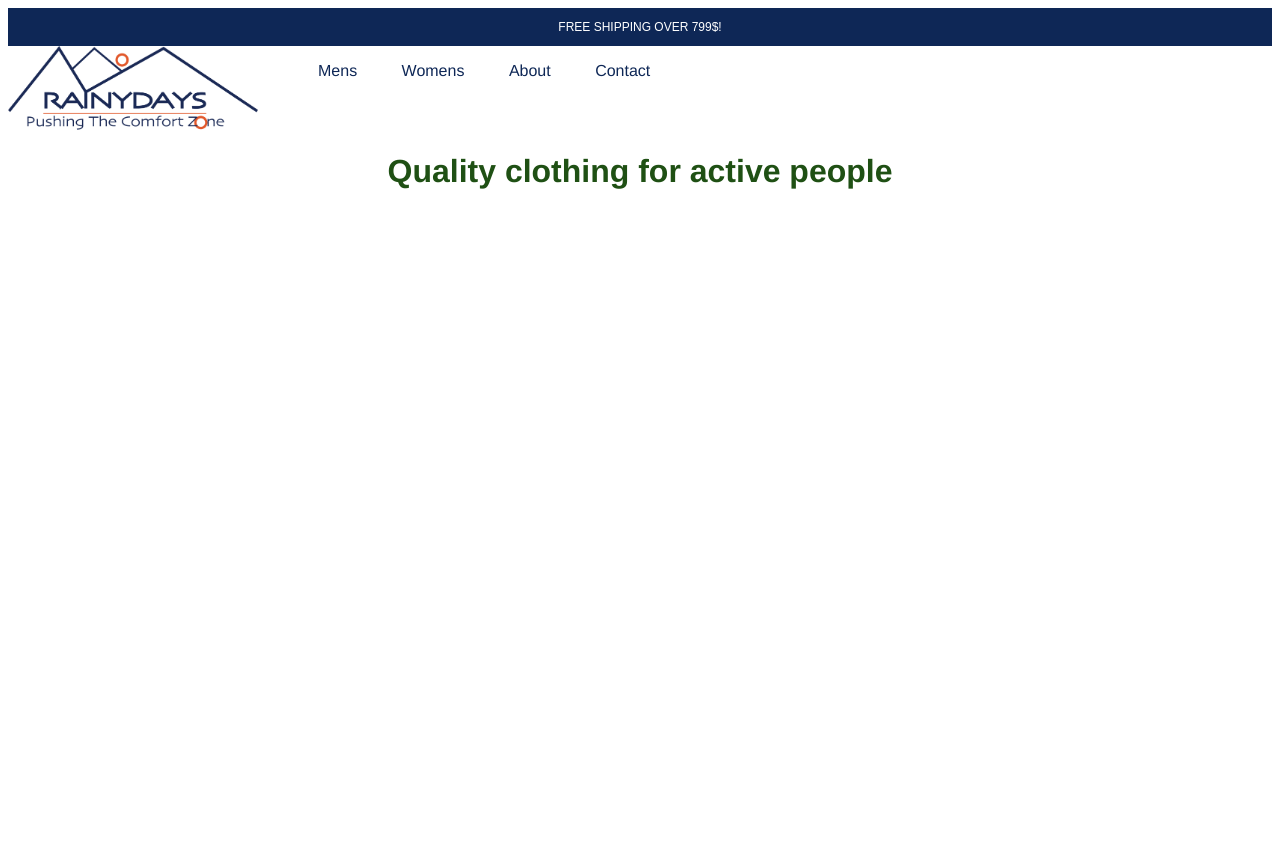
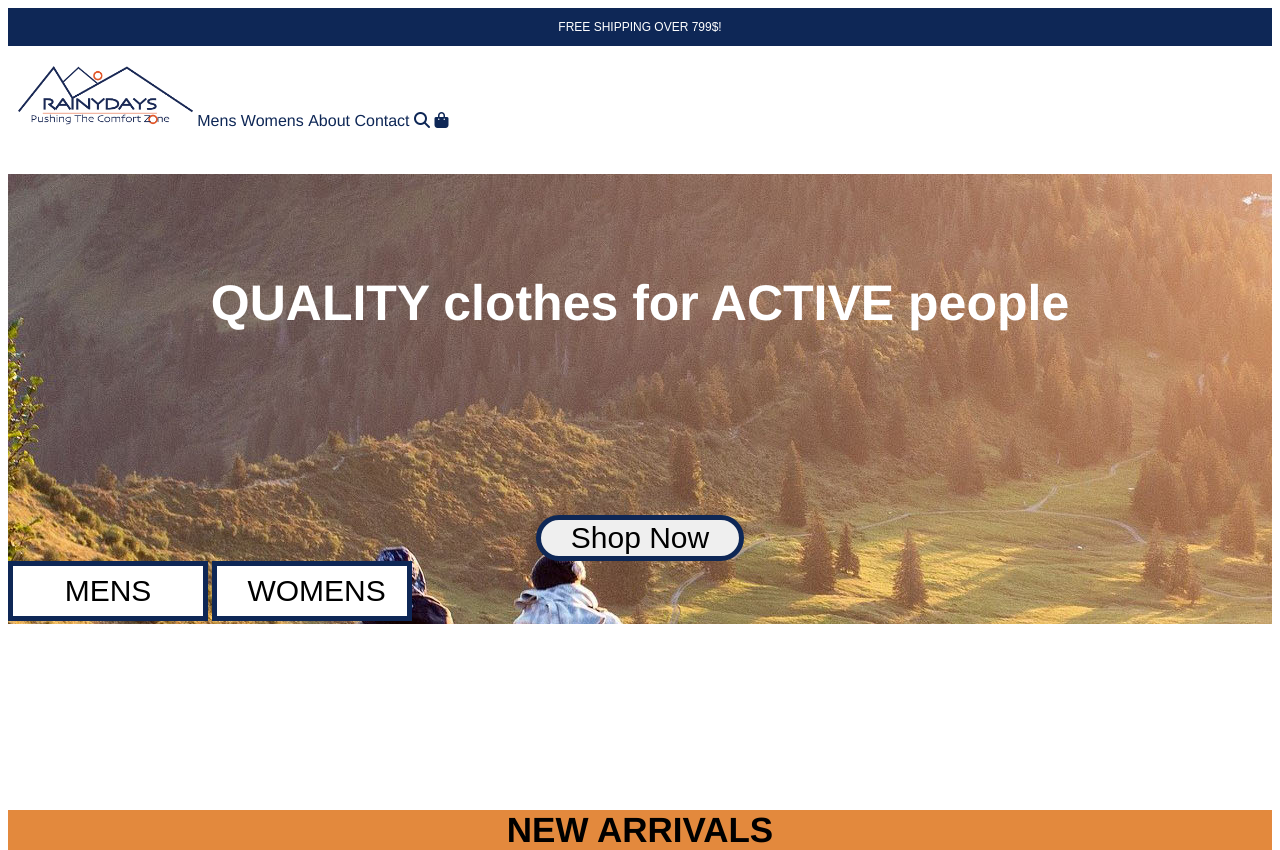
Before and after one commit to KamlaF/Design1, a plain HTML site: page index.html in a window 1280 px wide. Before the commit the page ends 800 px from the top, so only its background shows below. Drawn offline with Linux system fonts and the light colour scheme.

Commit message:
css, nav bar, h2 heading

```diff
--- a/css/css/style.css
+++ /dev/null
@@ -1,50 +0,0 @@
-body{
-    background-color: #ffffff;
-    font-family: helvetica, sans-serif, arial;
-}
-
-.announcement {
-    display: inline-block;
-    height: 100%;
-    text-align: center;
-    width: 100%;
-    background: #0E2756;
-    color: white;
-    font-family: Arial, sans;
-    vertical-align: middle;
-    font-size: 10px;
-  }
-  .logo{
-      max-width: 250px;
-  }
- nav li{
-     display: inline-block;
- }
- .container{
-     display:flex;
-     background-color: #ffffff;
- }
- ol li{
-     display: inline-block;
- }
-
- ol a{
-     color: #0E2756;
-     text-decoration: none;
-     padding: 20px;
- }
-
- ol a:hover{
-     text-decoration: underline;
- }
-
-h1{
-    color: #1f5014; text-align: center;
-}
-p{
-    text-align: center; font-size: larger;
-}
-
-.front{
- background-image: url(../images/images/mountain.jpg);
-}
--- /dev/null
+++ b/css/style.css
@@ -0,0 +1,102 @@
+body{
+    background-color: #ffffff;
+    font-family: helvetica, sans-serif, arial;
+}
+
+.announcement {
+    display: inline-block;
+    height: 100%;
+    text-align: center;
+    width: 100%;
+    background: #0E2756;
+    color: white;
+    font-family: Arial, sans;
+    vertical-align: middle;
+    font-size: 10px;
+  }
+  .logo{
+      max-width: 250px; max-height: 60px; padding-top: 10px;
+  }
+
+  header{
+      position: relative;
+      color: #0E2756;
+      padding: 10px;
+  }
+
+  nav{
+      position: absolute;
+      background-color: white;
+  }
+ nav, #menu-checkbox {
+     display: none;
+ }
+ #menu-checkbox:checked ~ nav {
+     display: block;
+ }
+
+ nav a{
+     color: #0E2756;
+ }
+
+ @media (min-width: 600px) {
+     nav {
+    display: block;
+    position: static;}
+
+
+     .hamburger-icon {
+         display: none;
+     }
+
+     nav a{
+         display: inline-block;
+         text-decoration: none;
+    }
+ }
+
+
+
+
+h1{
+    color: #ffffff; text-align: center; padding-top: 100px; font-size: 50px; padding-bottom: 150px;
+}
+p{
+    text-align: center; font-size: larger;
+}
+
+.main{
+    background-image: url("../images/frontpage2.jpg")}
+.main{
+    height: 450px
+}
+
+.button1{
+    display: grid; margin: auto; border-radius: 56px; border: solid #0E2756 5px;font-size: 30px;padding-left: 30px; padding-right: 30px;
+    }
+
+section1{
+    align-items: center
+    text-align:center
+}
+
+.button2{
+align-items: center;
+margin: auto;
+border: solid #0E2756 5px;
+font-size: 30px;
+padding-left: 30px;
+padding-right: 30px;
+height: 60px;
+width: 200px;
+display: inline;
+background-color: #ffffff;
+}
+
+h2{
+    text-align: center;
+    background-color:#E3893D;
+    margin-top: 5cm;
+    height: 40px;
+    font-size: 35px;
+}
--- a/index.html
+++ b/index.html
@@ -1,37 +1,49 @@
 <!DOCTYPE html>
 <html>
   <head>
-    <link href="css/css/style.css" rel="stylesheet">
+    <link href="css/style.css" rel="stylesheet">
     <title>My first website Rainydays</title>
     <meta name="description" content="This is a school project website called rainydays">
     <meta name="viewport" content="width=device-width, initial-scale=1.0">
+    <script src="https://kit.fontawesome.com/7078051783.js" crossorigin="anonymous"></script>
   </head>
   <body>
     <div class="announcement">
     <p>FREE SHIPPING OVER 799$!</p>
     </div>
 <header>
-  <section class="container">
+  <input type="checkbox" id="menu-checkbox">
+  <label for="menu-checkbox" class="hamburger-icon"><i class="fas fa-bars"></i></label>
+  <nav>
     <img src="images/logo.png" alt="Logo of MyWebsite.com" class="logo">
-    <ol>
-    <li><a href="mens.html">Mens</a></li>
-    <li><a href="womens.html">Womens</a></li>
-    <li><a href="about.html">About</a></li>
-    <li><a href="contact.html">Contact</a></li>
-    </ol>
+    <a href="mens.html">Mens</a>
+    <a href="womens.html">Womens</a>
+    <a href="about.html">About</a>
+    <a href="contact.html">Contact</a>
+    <i class="fa-solid fa-magnifying-glass"></i>
+    <i class="fa-solid fa-bag-shopping"></i>
+  </nav>
+</header>
+
+<main class="main">
 
 
-    </section>
-</header>
-    <main>
-      <div class="front">
-      </div>
+<h1>QUALITY clothes for ACTIVE people</h1>
+<button class="button1">Shop Now</button>
 
-<h1>Quality clothing for active people</h1>
+<section class="section1">
+
+ <button class="button2">MENS</button>
+ <button class="button2">WOMENS</button>
+
+</section>
+
+<h2>NEW ARRIVALS</h2>
 
     </main>
     <footer>
 
+
     </footer>
   </body>
 </html>
```
Also changed, not shown: images/frontpage2.jpg (added), 1 other file.
